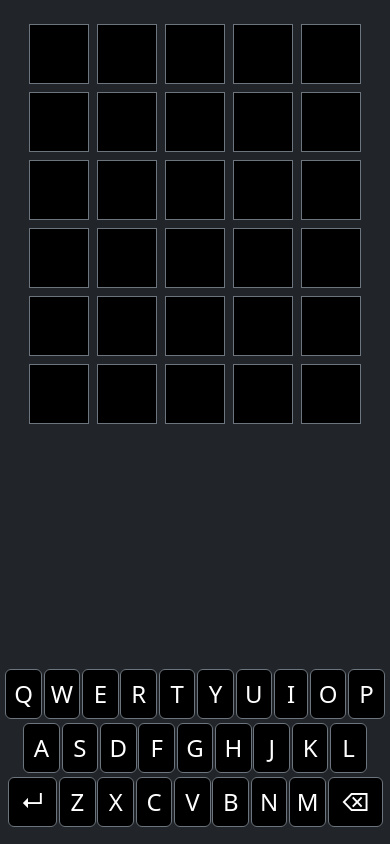
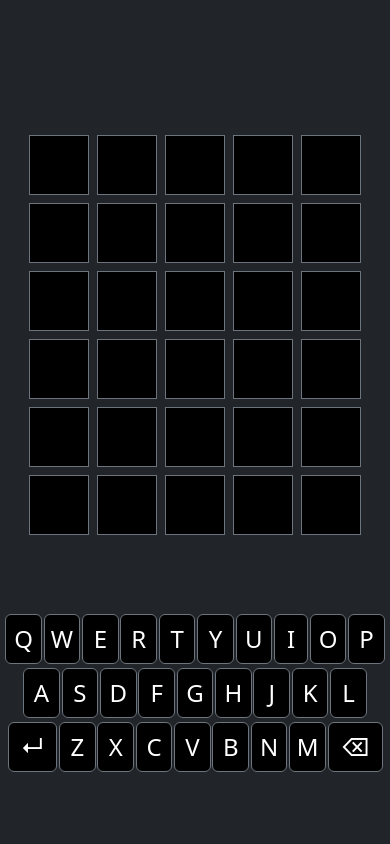
Before and after one commit to bugsdev2/wordGame, a website: page index.html in a window 390 px wide. Drawn offline with nearby package versions, Linux system fonts and the light colour scheme.

Commit message:
Trying to center view on mobile screen view

```diff
--- a/index.html
+++ b/index.html
@@ -9,8 +9,8 @@
     <link rel="stylesheet" href="style.css">
 </head>
 <body class="bg-dark text-light" >
-    <div class="container d-flex flex-column justify-content-between" style="height: 98vh">
-
+    <div class="container d-flex flex-column justify-content-evenly" style="height: 98vh">
+		<div></div>
         <div class="row my-4">
 			<div class="col">
 				<div id="tiles-container">
```
Also changed, not shown: 1 other file.
